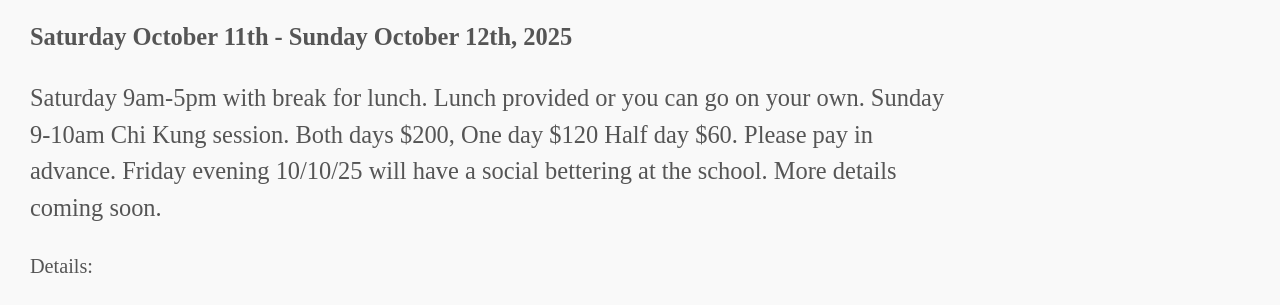
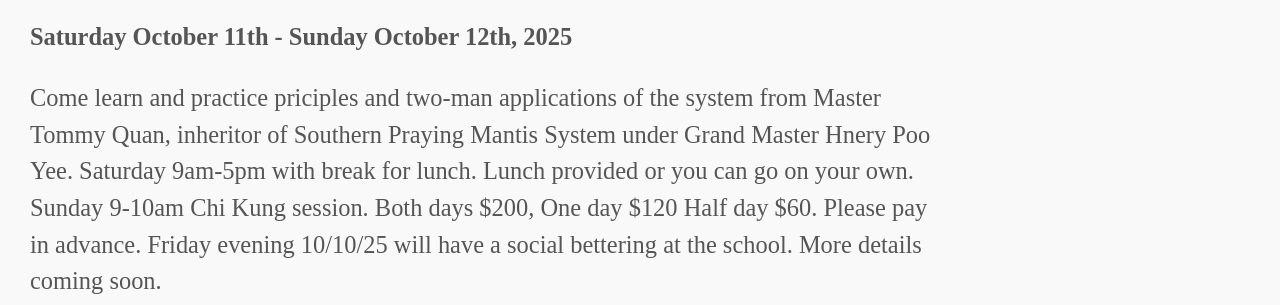
Before and after one commit to aoverkamp/stlkungfu, an Eleventy site: page src/2025-seminar.html in a window 1280 px wide. Shown: the part 631-936 px from the top of the page. Built offline with nearby package versions, Linux system fonts and the light colour scheme; Eleventy itself is replaced by a stand-in of ours; files that its build step writes are made by us from their sources; a web font is replaced by a local one.

Commit message:
update seminar content

```diff
--- a/src/2025-seminar.html
+++ b/src/2025-seminar.html
@@ -11,7 +11,7 @@ bannerAlt: "STL Kung Fu School of Southern Praying Mantis"
     <h1>2025 Seminar</h1>
     <div style="max-width: 75ch;">
         <p class="lead"><strong>Saturday October 11th - Sunday October 12th, 2025</strong></p>
-        <p class="lead">Saturday 9am-5pm with break for lunch. Lunch provided or you can go on your own. Sunday 9-10am Chi Kung session. Both days $200, One day $120 Half day $60. Please pay in advance. Friday evening 10/10/25 will have a social bettering at the school. More details coming soon.</p>
+        <p class="lead">Come learn and practice priciples and two-man applications of the system from Master Tommy Quan, inheritor of Southern Praying Mantis System under Grand Master Hnery Poo Yee. Saturday 9am-5pm with break for lunch. Lunch provided or you can go on your own. Sunday 9-10am Chi Kung session. Both days $200, One day $120 Half day $60. Please pay in advance. Friday evening 10/10/25 will have a social bettering at the school. More details coming soon.</p>
         <p>Details:</p>
         <ul>
             <li><strong>$200</strong> both days (Saturday &amp; Sunday)</li>
```
